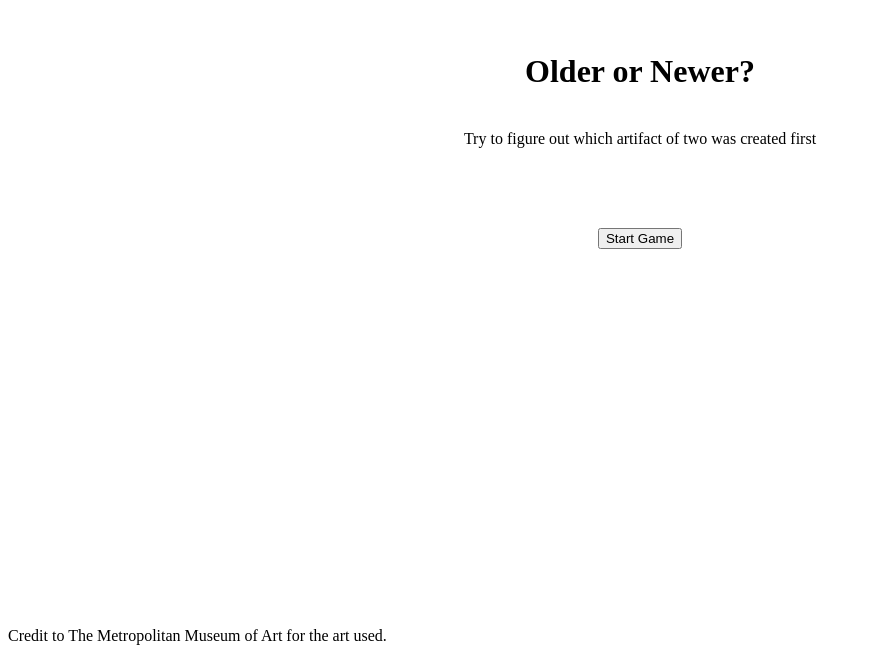
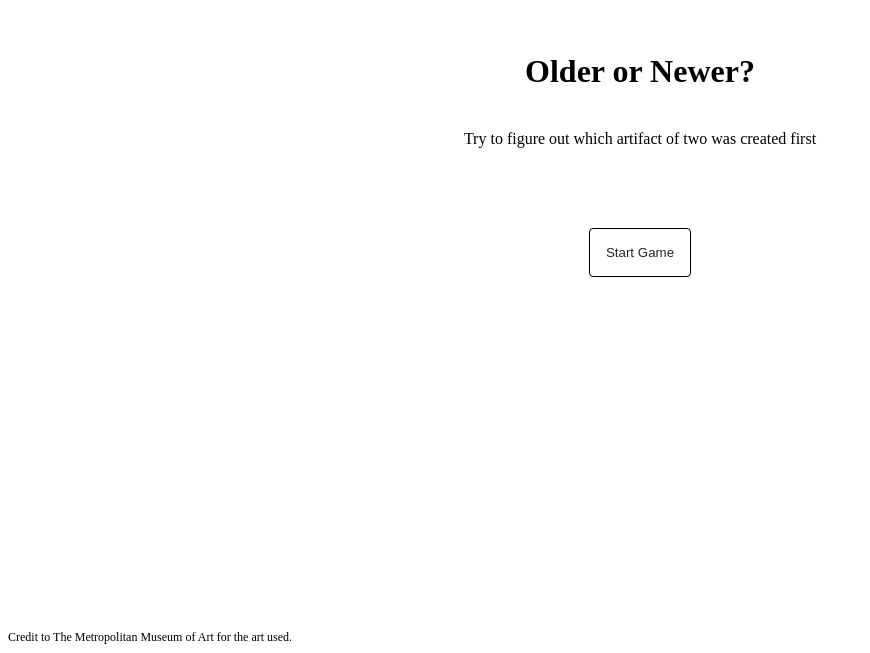
Before and after one commit to Wilrosmi/art-guesser-game, a React (Create React App) app: page / in a window 1280 px wide. Shown: the part 147-800 px from the top of the page, without its empty margins (0-870 px from the left). Built offline with nearby package versions, Linux system fonts and the light colour scheme; no server answers.

Commit message:
Button styling

```diff
--- a/src/App.tsx
+++ b/src/App.tsx
@@ -104,14 +104,14 @@ function App(): JSX.Element {
             <p className="right-prompt">"{paintings[1].title}" is</p>
             <p className="right-prompt-btns">
               <button
-                className="older-btn"
+                className="guess btn"
                 onClick={() => handleButtonChoice("older")}
               >
                 older?
               </button>{" "}
               or{" "}
               <button
-                className="newer-btn"
+                className="guess btn"
                 onClick={() => handleButtonChoice("newer")}
               >
                 newer?
@@ -127,7 +127,7 @@ function App(): JSX.Element {
           <p className="home-subtitle">
             Try to figure out which artifact of two was created first
           </p>
-          <button className="home-btn" onClick={handleStart}>
+          <button className="start btn" onClick={handleStart}>
             Start Game
           </button>
         </>
@@ -137,7 +137,7 @@ function App(): JSX.Element {
         <>
           <h1 className="loss-title">Older or Newer?</h1>
           <h3 className="loss-score">You got {score} correct</h3>
-          <button className="loss-btn" onClick={playAgain}>
+          <button className="replay btn" onClick={playAgain}>
             Play Again
           </button>
         </>
--- a/src/index.css
+++ b/src/index.css
@@ -43,8 +43,8 @@
   margin: 5vh auto auto auto;
 }
 
-.home-btn,
-.loss-btn {
+.start,
+.replay {
   display: block;
   margin: 10vh auto auto auto;
 }
@@ -52,6 +52,7 @@
 footer {
   position: absolute;
   bottom: 1vh;
+  font-size: 0.75rem;
 }
 
 .prompt-grid {
@@ -77,3 +78,31 @@ footer {
   grid-area: d;
   place-self: center;
 }
+
+.btn {
+  background-color: white;
+  border: 1px solid black;
+  border-radius: .25rem;
+  box-shadow: rgba(0, 0, 0, 0.02) 0 1px 3px 0;
+  box-sizing: border-box;
+  color: rgba(0, 0, 0, 0.85);
+  cursor: pointer;
+  padding: 2vh;
+}
+
+.btn:hover{
+  box-shadow: rgba(0, 0, 0, 0.75) 0 4px 12px;
+  transform: translateY(-1px);
+}
+
+.btn:active {
+  background-color: #F0F0F1;
+  border-color: rgba(0, 0, 0, 0.15);
+  box-shadow: rgba(0, 0, 0, 0.06) 0 2px 4px;
+  color: rgba(0, 0, 0, 0.65);
+  transform: translateY(0);
+}
+
+.guess {
+  margin: 1vh;
+}
```
